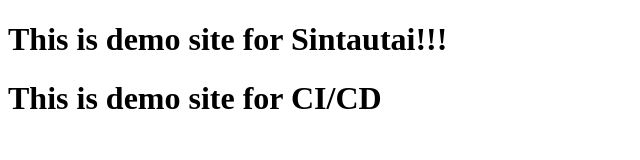
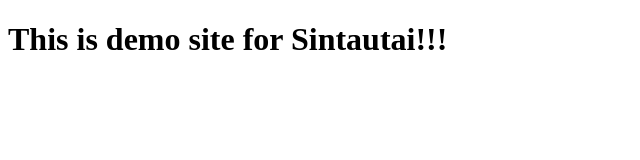
Before and after one commit to liudasdd/sintautai, a plain HTML site: page index.html in a window 1280 px wide. Shown: the whole page, without its empty margins (0-640 px from the left). Drawn offline with Linux system fonts and the light colour scheme.

Commit message:
small update

```diff
--- a/index.html
+++ b/index.html
@@ -8,6 +8,6 @@
 </head>
 <body>
     <h1>This is demo site for Sintautai!!!</h1>
-    <h1>This is demo site for CI/CD</h1>
+
 </body>
 </html>
```
Also changed, not shown: 1 other file.
